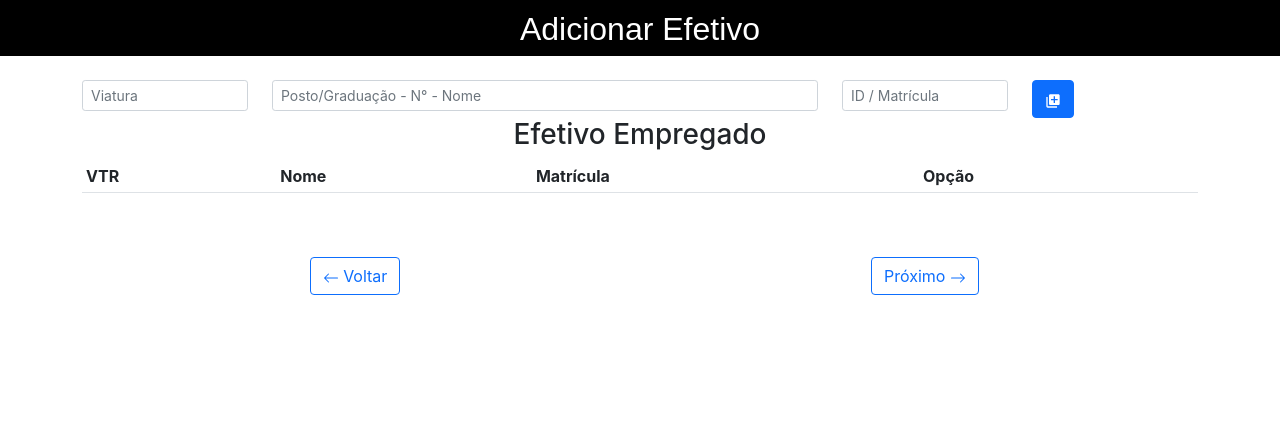
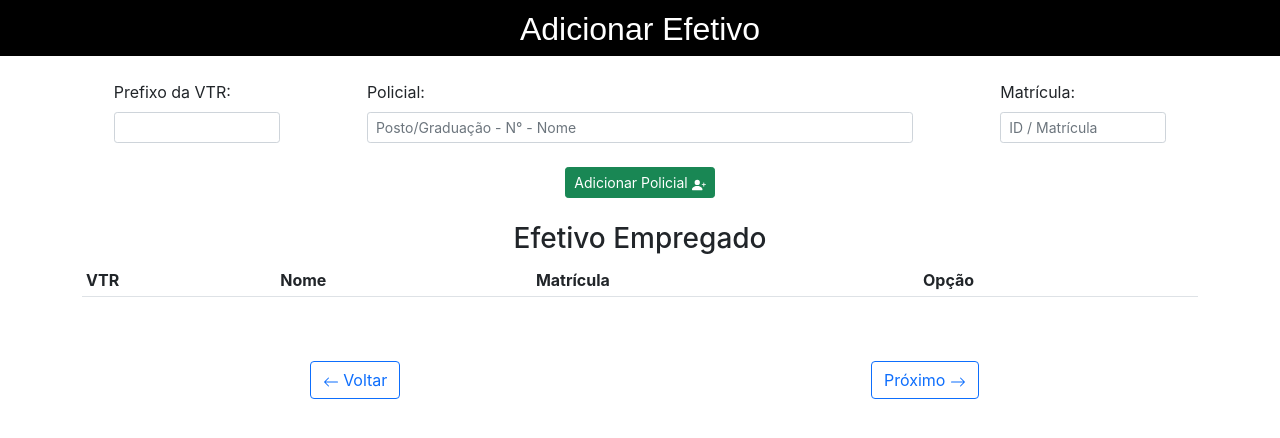
Before and after one commit to jairomartins/boonline4bpm, a React (Create React App) app: page /efetivo in a window 1280 px wide. Shown: the top 438 px of the page. Built offline with nearby package versions, Linux system fonts and the light colour scheme.

Commit message:
estilizando pagina de cadastro de efetivo

```diff
--- a/src/components/Efetivo/AddPolicial.jsx
+++ b/src/components/Efetivo/AddPolicial.jsx
@@ -1,6 +1,6 @@
 import React, { useState } from "react";
-import { Button, Col,Row,Container, FormControl } from "react-bootstrap";
-import { MdLibraryAdd } from "react-icons/md";
+import { Button, Col,Row,Container, Form } from "react-bootstrap";
+import { BsFillPersonPlusFill } from "react-icons/bs";
 
 function AddPolicial ({boletim,setBoletim}){
     const [vtr, setVtr] = useState('')
@@ -23,15 +23,17 @@ function AddPolicial ({boletim,setBoletim}){
             <Container>
                 <Row>
                     <Col md={2} >
-                        <FormControl
+                        <Form.Label>Prefixo da VTR:</Form.Label>
+                        <Form.Control
                         size="sm"
-                        placeholder="Viatura"
+                        placeholder=""
                         value={vtr}
                         onChange={(e)=>{setVtr(e.target.value)}}
                         />
                     </Col>
                     <Col md={6} >
-                        <FormControl
+                        <Form.Label>Policial:</Form.Label>
+                        <Form.Control
                         size="sm"
                         placeholder="Posto/Graduação - N° - Nome"
                         value={nome}
@@ -39,17 +41,27 @@ function AddPolicial ({boletim,setBoletim}){
                         />
                     </Col>
                     <Col md={2} >
-                        <FormControl
+                        <Form.Label>Matrícula:</Form.Label>
+                        <Form.Control
                         size="sm"
                         placeholder="ID / Matrícula"
                         value={id}
                         onChange={(e)=>setId(e.target.value)}
                         />
                     </Col>
-                    <Col md={2} sm={2}>
-                    <Button onClick={handelAddPolicialClick} > <MdLibraryAdd/></Button>
+                </Row>
+                <br/>
+                <Row className="text-center">
+                    <Col>
+                        <Button
+                            size="sm"
+                            variant="success"
+                            onClick={handelAddPolicialClick}>
+                                Adicionar Policial <BsFillPersonPlusFill/>
+                        </Button>
                     </Col>
                 </Row>
+                <br/>
             </Container>
         </>
     )
```
